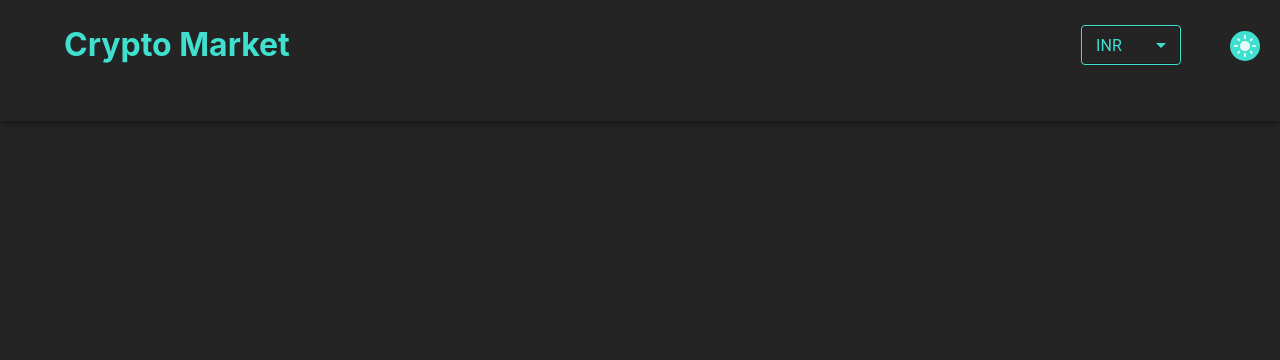
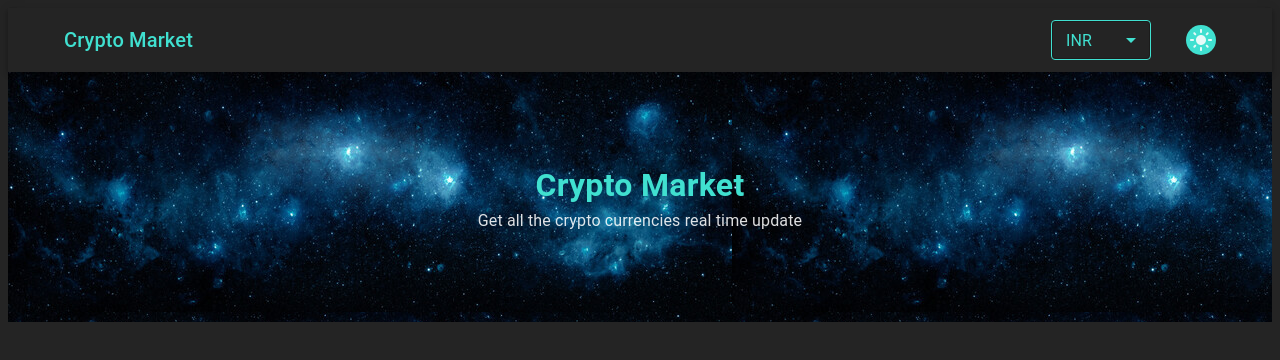
Before and after one commit to HarshitaGupta16/crypto-market, a React (Vite) app: page / in a window 1280 px wide. Shown: the top 360 px of the page. Built offline with nearby package versions, Linux system fonts and the light colour scheme.

Commit message:
added dark/light banner with heading, description and changed some styling

```diff
--- a/src/App.css
+++ b/src/App.css
@@ -1,5 +1,4 @@
 #root {
-  max-width: 1280px;
   margin: 0;
   padding: 0;
 }
--- a/src/App.jsx
+++ b/src/App.jsx
@@ -1,10 +1,12 @@
 import './App.css'
+import Banner from './components/Banner/Banner'
 import Header from './components/Header/Header'
 
 function App() {
   return (
     <div className="App">
       <Header />
+      <Banner />
     </div>
   )
 }
--- /dev/null
+++ b/src/components/Banner/Banner.jsx
@@ -0,0 +1,16 @@
+import { Typography } from '@mui/material'
+import React from 'react'
+import { ThemeState } from '../../contexts/ThemeContext';
+import classes from './Banner.module.css';
+
+const Banner = () => {
+  const {theme} = ThemeState()
+  return (
+    <div className={classes.banner} style={{background: theme === 'dark-theme' ? "url('/dark-banner.jpg')" : "url('/light-banner.jpg')"}}>
+      <Typography component={'h1'} style={{fontWeight: 600, fontSize: '2rem'}}>Crypto Market</Typography>
+      <Typography component={'p'}>Get all the crypto currencies real time update</Typography>
+    </div>
+  )
+}
+
+export default Banner
--- /dev/null
+++ b/src/components/Banner/Banner.module.css
@@ -0,0 +1,9 @@
+.banner {
+    height: 250px;
+    width: 100%;
+    display: flex !important;
+    align-items: center;
+    justify-content: center;
+    flex-direction: column;
+    background-repeat: repeat-x;
+}
--- a/src/components/Header/Header.css
+++ b/src/components/Header/Header.css
@@ -1,3 +1,8 @@
+.dark-theme-icon
 .MuiSelect-icon{
     color: turquoise !important;
 }
+
+.light-theme-icon .MuiSelect-icon {
+    color: #1a237e !important;
+}
--- a/src/components/Header/Header.jsx
+++ b/src/components/Header/Header.jsx
@@ -1,14 +1,17 @@
-import { AppBar, Container, MenuItem, Select } from "@mui/material";
+import { AppBar, Container, MenuItem, Select, Toolbar, Typography } from "@mui/material";
 import React from "react";
 import ToggleTheme from "./ToggleTheme";
 import "./Header.css";
 import { CryptoState } from "../../contexts/CryptoContext";
+import { ThemeState } from "../../contexts/ThemeContext";
 
 const Header = () => {
   const { currency, setCurrency } = CryptoState();
+  const {theme} = ThemeState()
 
   return (
-    <AppBar color="transparent">
+    <AppBar color="transparent" position="static">
+      <Toolbar>
       <Container
         style={{
           display: "flex",
@@ -17,23 +20,28 @@ const Header = () => {
           justifyContent: "space-between",
         }}
       >
-        <h1 className="--main-heading">Crypto Market</h1>
+        <Typography variant={'h6'} className="--main-heading">Crypto Market</Typography>
+        <div style={{display: 'flex', alignItems: 'center'}}>
         <Select
           style={{
             width: 100,
             height: 40,
             marginRight: 35,
-            border: "1px solid turquoise",
+            border: theme === 'dark-theme' ? "1px solid turquoise" : "1px solid #1a237e",
           }}
+          className={theme === 'dark-theme' ? 'dark-theme-icon' : 'light-theme-icon'}
           value={currency}
           onChange={(event) => setCurrency(event.target.value)}
-          sx={{ color: "turquoise" }}
+          sx={{ color: theme === 'dark-theme' ? "turquoise" : "#1a237e", fill: 'red' }}
+          InputProps={{color: 'red'}}
         >
           <MenuItem value="INR">INR</MenuItem>
           <MenuItem value="USD">USD</MenuItem>
         </Select>
+      <ToggleTheme />
+      </div>
       </Container>
-      <ToggleTheme />
+      </Toolbar>
     </AppBar>
   );
 };
--- a/src/components/Header/ToggleTheme.jsx
+++ b/src/components/Header/ToggleTheme.jsx
@@ -5,22 +5,16 @@ import LightModeIcon from "@mui/icons-material/LightMode";
 import { ThemeState } from "../../contexts/ThemeContext";
 
 const ToggleTheme = () => {
-  const {theme, setTheme} = ThemeState()
+  const { theme, setTheme } = ThemeState();
 
   return (
-    <div
-      style={{
-        display: "flex",
-        alignItems: "center",
-        justifyContent: "flex-end",
-      }}
-    >
+    <>
       {theme === "dark-theme" ? (
         <Tooltip title="Switch to light mode">
           <IconButton
             onClick={() => setTheme("light-theme")}
             aria-label="Switch to light mode"
-            style={{ height: 30, width: "30px", marginRight: 20, top: "-60px" }}
+            style={{ height: 30, width: "30px" }}
           >
             <LightModeIcon />
           </IconButton>
@@ -30,13 +24,13 @@ const ToggleTheme = () => {
           <IconButton
             onClick={() => setTheme("dark-theme")}
             aria-label="Switch to dark mode"
-            style={{ height: 30, width: "30px", marginRight: 20, top: "-60px" }}
+            style={{ height: 30, width: "30px" }}
           >
             <DarkModeIcon />
           </IconButton>
         </Tooltip>
       )}
-    </div>
+    </>
   );
 };
 
--- a/src/contexts/ThemeContext.jsx
+++ b/src/contexts/ThemeContext.jsx
@@ -20,5 +20,5 @@ const ThemeContext = ({ children }) => {
 export default ThemeContext;
 
 export const ThemeState = () => {
-    return useContext(themeContext)
-}
+  return useContext(themeContext);
+};
--- a/src/index.css
+++ b/src/index.css
@@ -20,9 +20,9 @@
 }
 
 .light-theme {
-  --main-heading: turquoise;
+  --main-heading: #1a237e;
   --para-clr: #242424;
-  --btn-bg-color: turquoise;
+  --btn-bg-color: #1a237e;
   --btn-text-color: rgba(255, 255, 255, 0.87);
   --bg-clr: rgba(255, 255, 255, 0.87);
 }
@@ -31,7 +31,7 @@ body{
   background-color: var(--bg-clr);
 }
 
-h1{
+h1, h6{
   color: var(--main-heading);
 }
 
@@ -48,7 +48,3 @@ button:hover {
   border: 1px solid;
   border-color: #646cff;
 }
-button:focus,
-button:focus-visible {
-  outline: 4px auto -webkit-focus-ring-color;
-}
```
Also changed, not shown: public/dark-banner.jpg (added), public/light-banner.jpg (added), src/components/Banner/Carousel.jsx (deleted).
